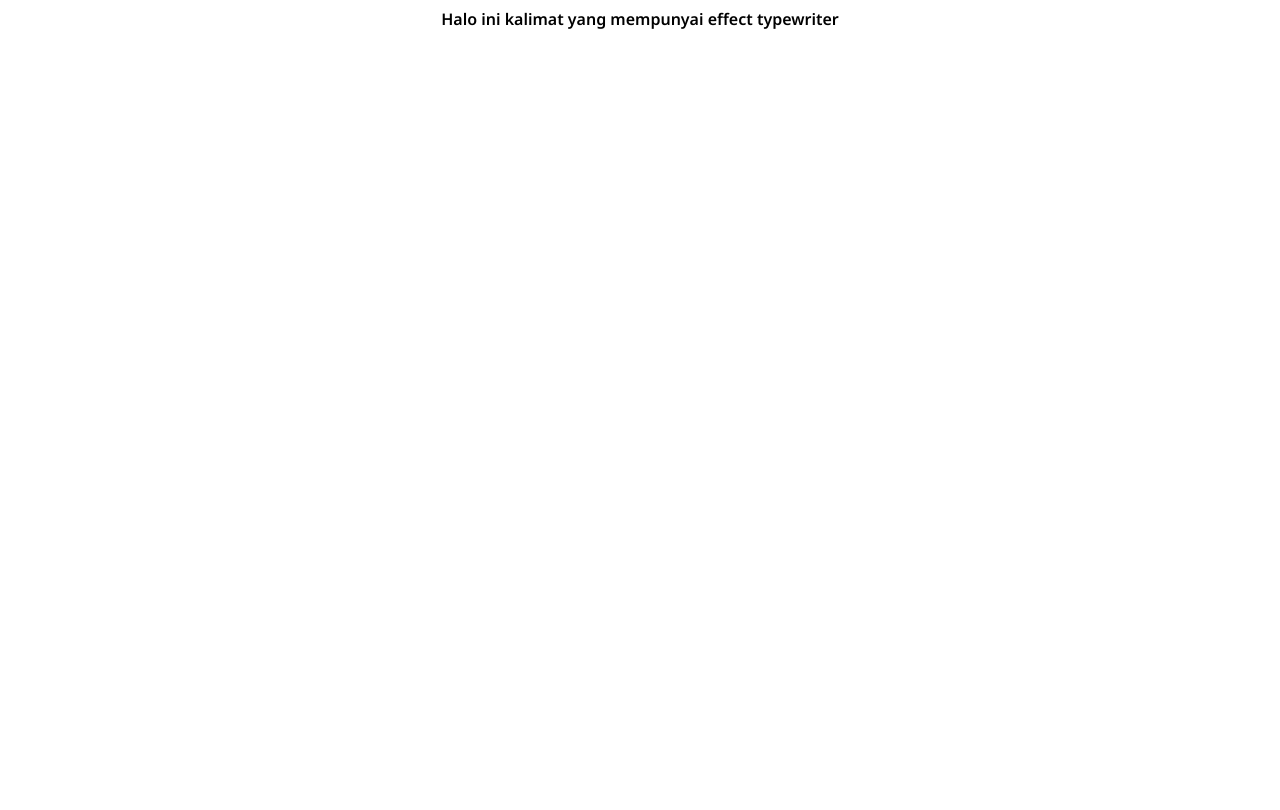
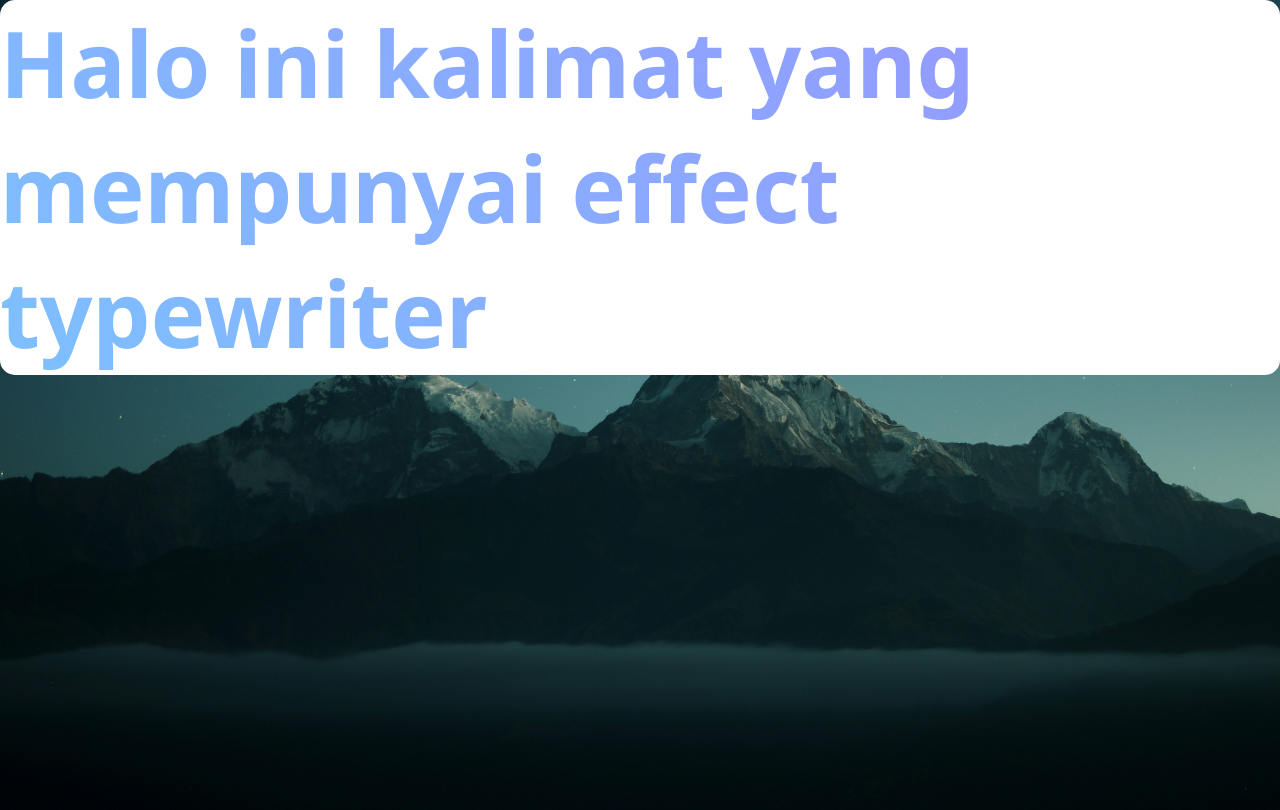
Before and after one commit to arvinr16/Typewriter_Effect, a plain HTML site: page index.html in a window 1280 px wide. Drawn offline with Linux system fonts and the light colour scheme.

Commit message:
Big commit adding the styling for text

```diff
--- a/index.html
+++ b/index.html
@@ -10,7 +10,10 @@
     <link rel="stylesheet" href="style.css" />
   </head>
   <body>
-    <section>
+    <section id="section-main">
+      <div id="image">
+        <img src="images/gambarGunung.jpg" alt="gambarGunung">
+      </div>
       <div id="main">
         <div id="typewriter2"></div>
       </div>
--- a/style.css
+++ b/style.css
@@ -2,10 +2,36 @@
     font-family: "Noto Sans", sans-serif;
     font-optical-sizing: auto;
     font-weight: 600;
+    margin: 0;
+}
+
+#section-main {
+    position: relative;
+}
+
+#image {
+    display: flex;
+}
+
+#image img {
+    width: 100%;
+    height: 100%;
+    object-fit: cover;
 }
 
 #main {
     display: flex;
-    flex-direction: column;
-    align-items: center;
+    background: white;
+    border-radius: 15px;
+    top: 0;
+    left: 0;
+    position: absolute;
 }
+
+#typewriter2 {
+    font-size: 92px;
+    font-weight: 700;
+    background: linear-gradient(45deg, #7dc0ff, #9992ff);
+    background-clip: text;
+    -webkit-text-fill-color: transparent;
+}
```
Also changed, not shown: images/gambarGunung.jpg (added).
